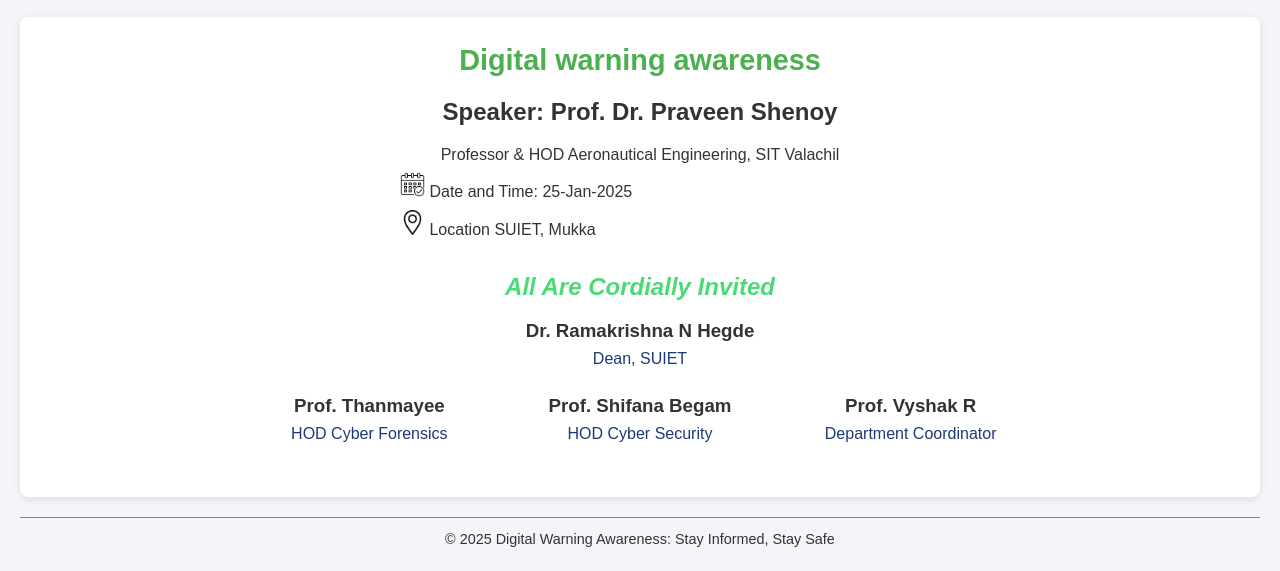
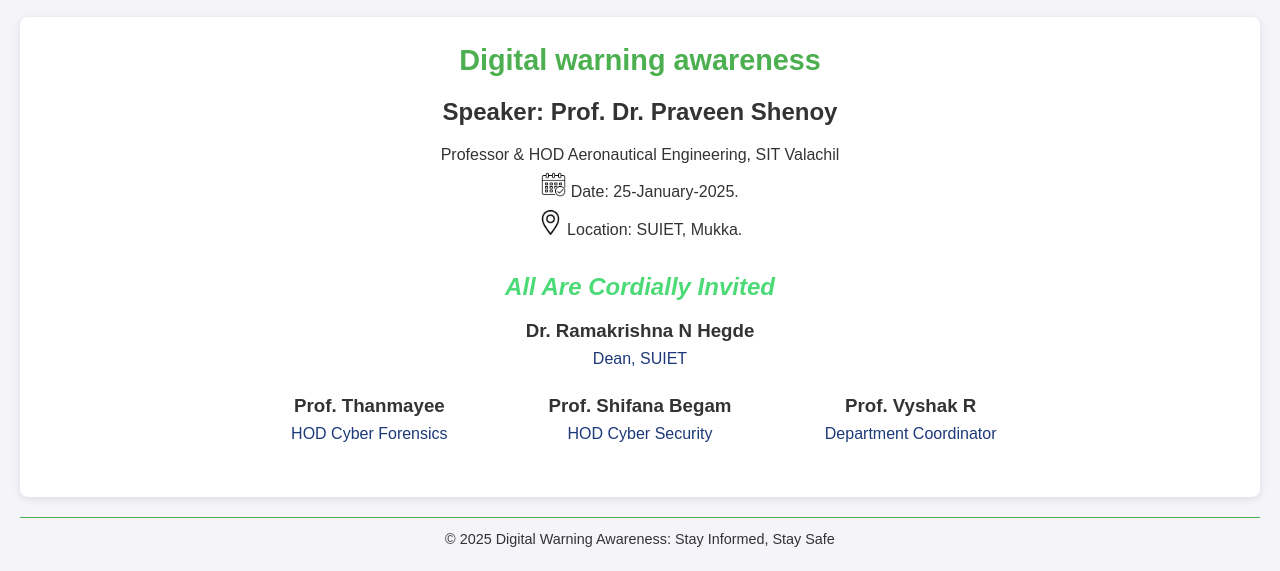
Before and after one commit to VishvijayPS/Invitation, a plain HTML site: page index.html in a window 1280 px wide. Shown: the part 243-814 px from the top of the page. Drawn offline with Linux system fonts and the light colour scheme.

Commit message:
modifying file

```diff
--- a/index.html
+++ b/index.html
@@ -27,11 +27,11 @@
             <div class="period">
                 <p>
                     <img src="img/calendar.png" alt="calendar" class="cal">
-                    Date and Time: 25-Jan-2025
+                    Date: 25-January-2025.
                 </p>
                 <p>
                     <img src="img/location.png" alt="location" class="loc">
-                    Location SUIET, Mukka
+                    Location: SUIET, Mukka.
                 </p>
             </div>
         </section>
--- a/styles.css
+++ b/styles.css
@@ -79,12 +79,8 @@
   margin: 5px 0;
 }
 
-.event-details .period{
-    margin-left: 40%;
-}
-
 .event-details .period p{
-  text-align: left;
+  text-align: center;
 }
 
 .invitation h2 {
@@ -240,9 +236,6 @@
 
 /* Large devices (desktops, more than 768px) */
 @media only screen and (min-width: 768px) {
-  .event-details .period {
-    margin-left: 30%;
-  }
 
   .organizers .stf {
     justify-content: space-around;
```
